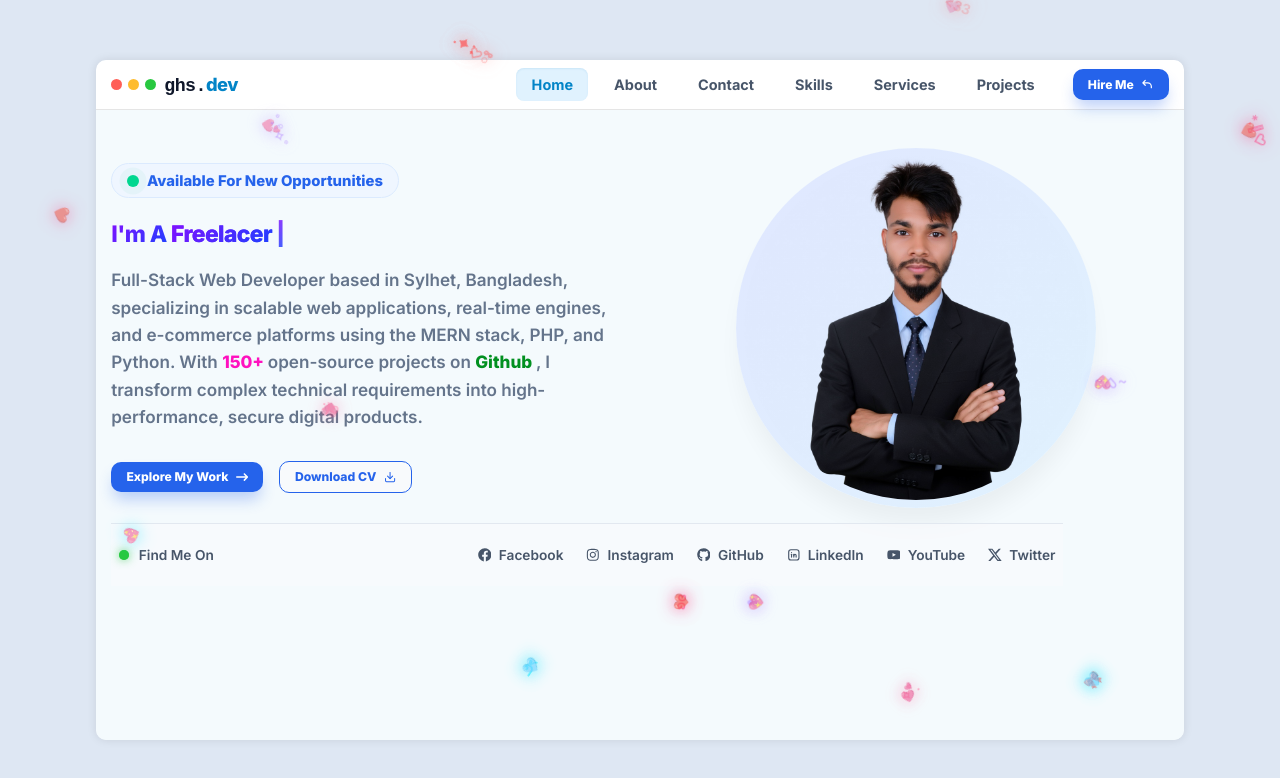
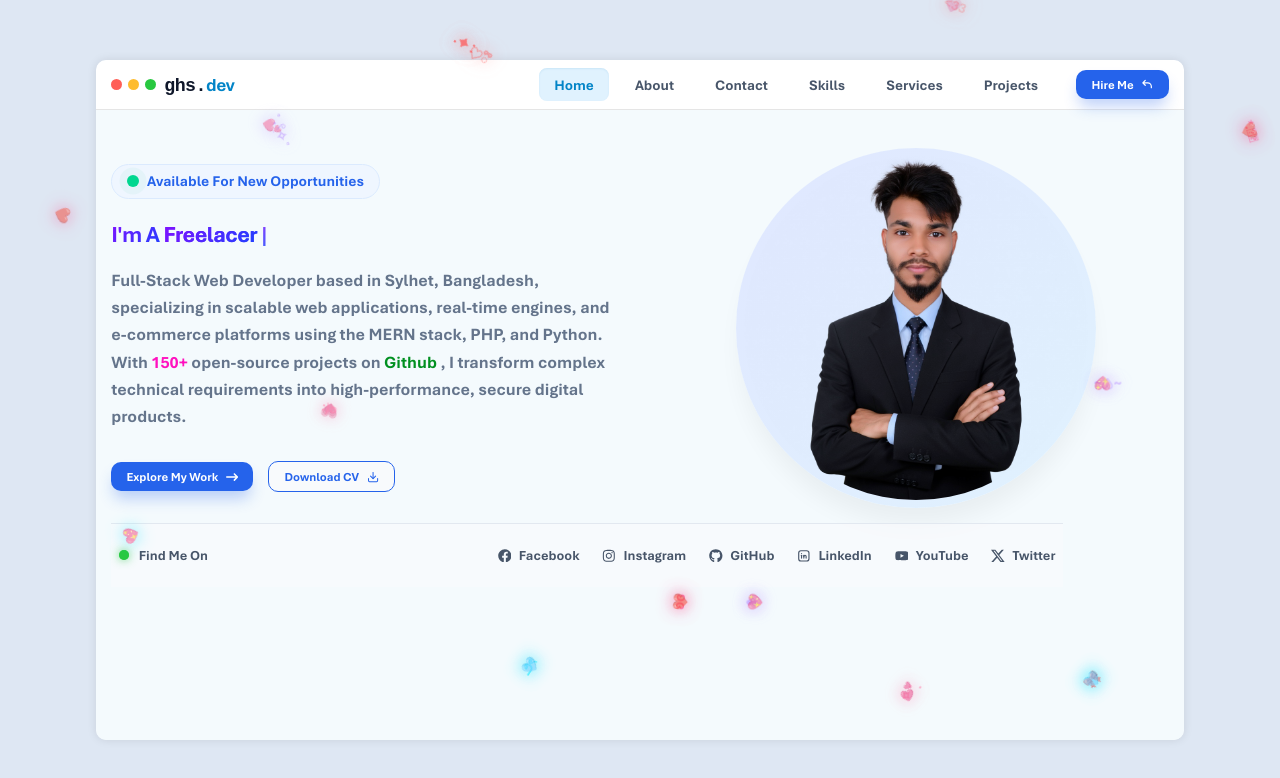
Before and after one commit to ghsjulian/ghs-cv-8.26, a React (Vite) app: page / in a window 1280 px wide. Shown: the top 778 px of the page. Built offline with nearby package versions, Linux system fonts and the light colour scheme.

Commit message:
Added aptos font

```diff
--- a/src/styles/app.layout.css
+++ b/src/styles/app.layout.css
@@ -15,8 +15,8 @@
   --app-width: 85vw;
   --app-height: 85vh;
   --transition: all 0.3s cubic-bezier(0.4, 0, 0.2, 1);
-  --font-family:
-    "Inter", -apple-system, BlinkMacSystemFont, "Segoe UI", Roboto, sans-serif;
+  /* --font-family:
+    "Inter", -apple-system, BlinkMacSystemFont, "Segoe UI", Roboto, sans-serif; */
 
   --primary-color: #2563eb; /* Modern royal blue */
   --primary-hover: #1d4ed8;
@@ -27,12 +27,19 @@
   --secondary-bg: #f8fafc; /* Soft gray for secondary button */
   --secondary-border: #e2e8f0;
 }
-
+/* 1. Define the custom font */
+@font-face {
+  font-family: "aptos"; /* Give your font a name */
+  src: url("./aptos-bold.ttf") format("truetype"); /* Path to your .ttf file */
+  font-weight: 600; /* Define weight (e.g., normal, bold, 400, 700) */
+  font-style: normal; /* Define style (normal, italic) */
+  font-display: swap; /* Prevents invisible text while loading */
+}
 * {
   box-sizing: border-box;
   margin: 0;
   padding: 0;
-  font-family: var(--font-family);
+  font-family: "aptos", sans-serif;
   -webkit-font-smoothing: antialiased;
   -moz-osx-font-smoothing: grayscale;
 }
```
Also changed, not shown: src/styles/aptos-bold.ttf (added).
